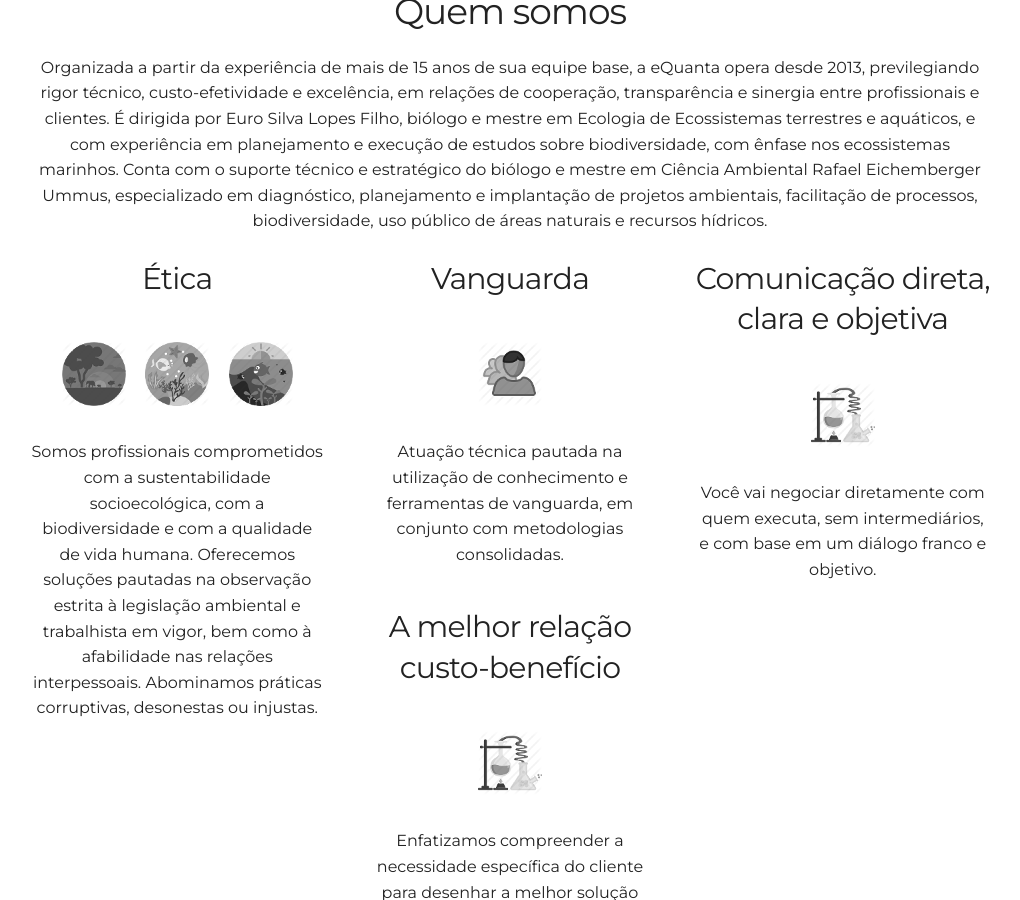
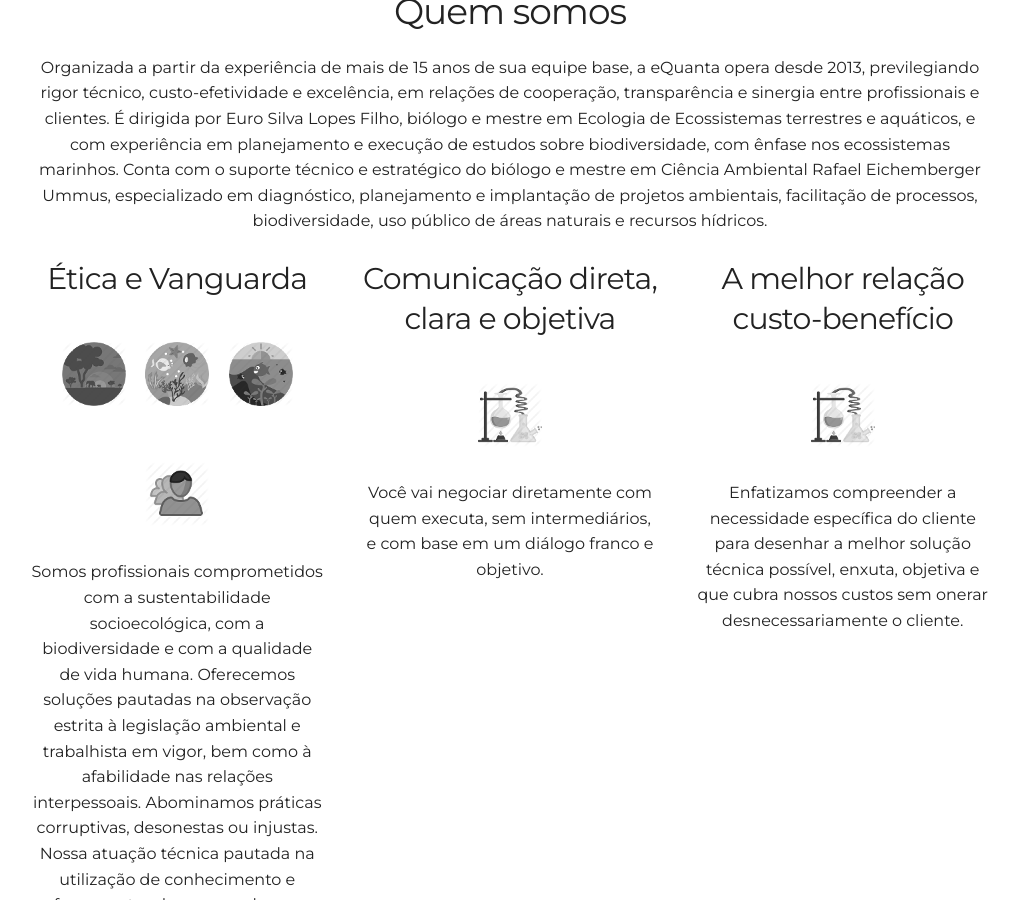
Before and after one commit to leroy1977/eQ1, a Jekyll site: the page built from index.html, in a window 1280 px wide and 900 px high, scrolled down 929 px. Shown: the whole window, without its empty margins (130-1150 px from the left). Built offline with Jekyll 4.4.1, drawn with Linux system fonts in a browser that asks for light colours; some of the changed text lies outside the part shown.

Commit message:
Update about.html

```diff
--- a/_includes/about.html
+++ b/_includes/about.html
@@ -5,22 +5,15 @@
   </div>
   <div class="row user">
     <div class="four columns">
-      <h4>Ética</h4>
+      <h4>Ética e Vanguarda</h4>
       <img alt="" src="{{ "/assets/img/8-64-grayscale.png" | prepend: site.baseurl }}" />
       <img alt="" src="{{ "/assets/img/97-64-grayscale.png" | prepend: site.baseurl }}" />
       <img alt="" src="{{ "/assets/img/activities-18-64-grayscale.png" | prepend: site.baseurl }}" />
+      <img alt="" src="{{ "/assets/img/racial.diversity-64-grayscale.png" | prepend: site.baseurl }}" />
      <!-- <i class="devicon-html5-plain-wordmark"></i> -->
      <!-- <i class="devicon-bootstrap-plain-wordmark colored"></i> -->
      <!-- <i class="devicon-sass-original colored"></i> -->
-      <p>Somos profissionais comprometidos com a sustentabilidade socioecológica, com a biodiversidade e com a qualidade de vida humana. Oferecemos soluções pautadas na observação estrita à legislação ambiental e trabalhista em vigor, bem como à afabilidade nas relações interpessoais. Abominamos práticas corruptivas, desonestas ou injustas.</p>
-    </div>
-    <div class="four columns">
-      <h4>Vanguarda</h4>
-      <img alt="" src="{{ "/assets/img/racial.diversity-64-grayscale.png" | prepend: site.baseurl }}" />
-     <!-- <i class="devicon-javascript-plain colored"></i> -->
-     <!-- <i class="devicon-react-original-wordmark colored"></i> -->
-     <!-- <i class="devicon-nodejs-plain-wordmark"></i> -->
-      <p>Atuação técnica pautada na utilização de conhecimento e ferramentas de vanguarda, em conjunto com metodologias consolidadas.</p>
+      <p>Somos profissionais comprometidos com a sustentabilidade socioecológica, com a biodiversidade e com a qualidade de vida humana. Oferecemos soluções pautadas na observação estrita à legislação ambiental e trabalhista em vigor, bem como à afabilidade nas relações interpessoais. Abominamos práticas corruptivas, desonestas ou injustas. Nossa atuação técnica pautada na utilização de conhecimento e ferramentas de vanguarda, em conjunto com metodologias consolidadas.</p>
     </div>
     <div class="four columns">
       <h4>Comunicação direta, clara e objetiva</h4>
```
